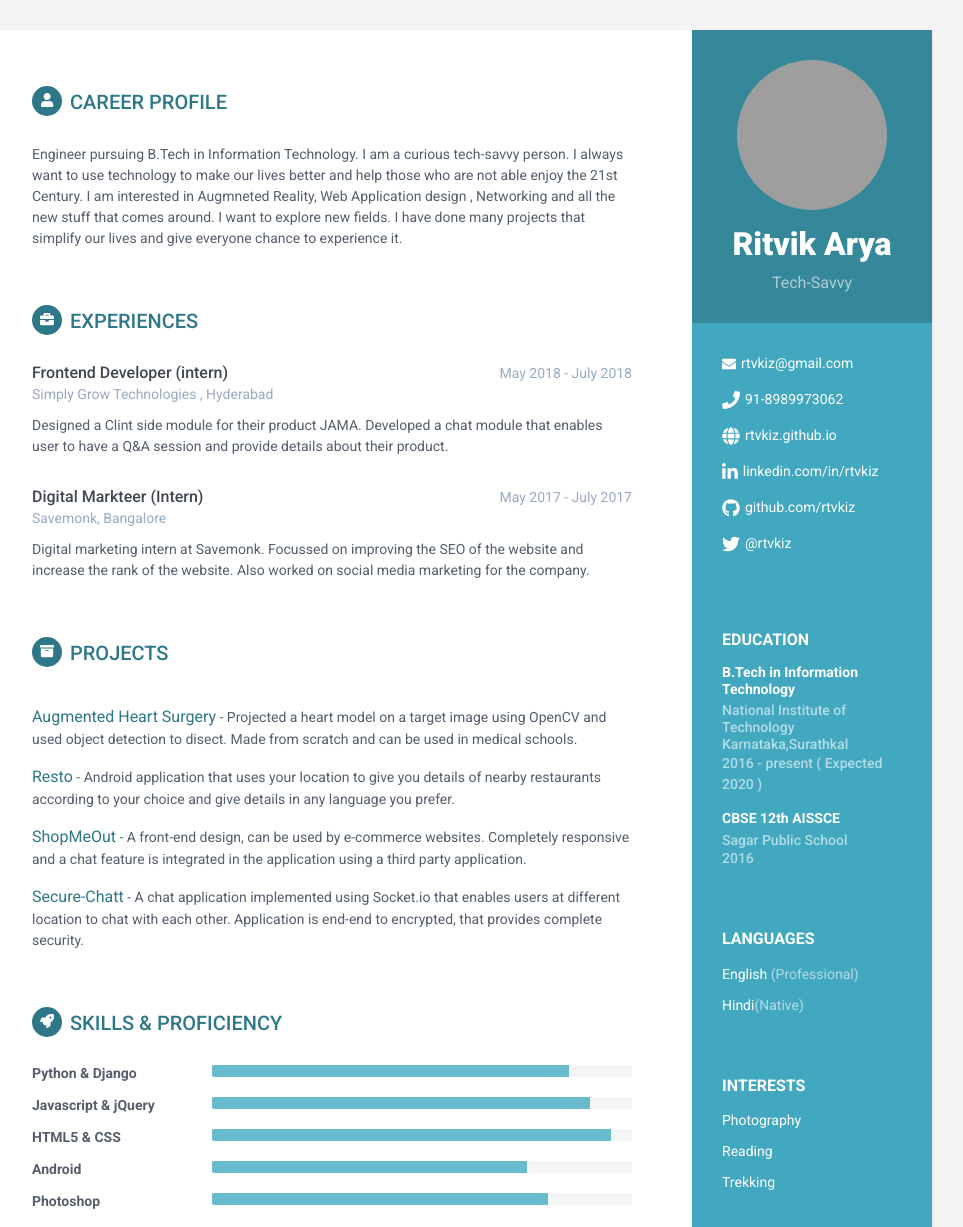
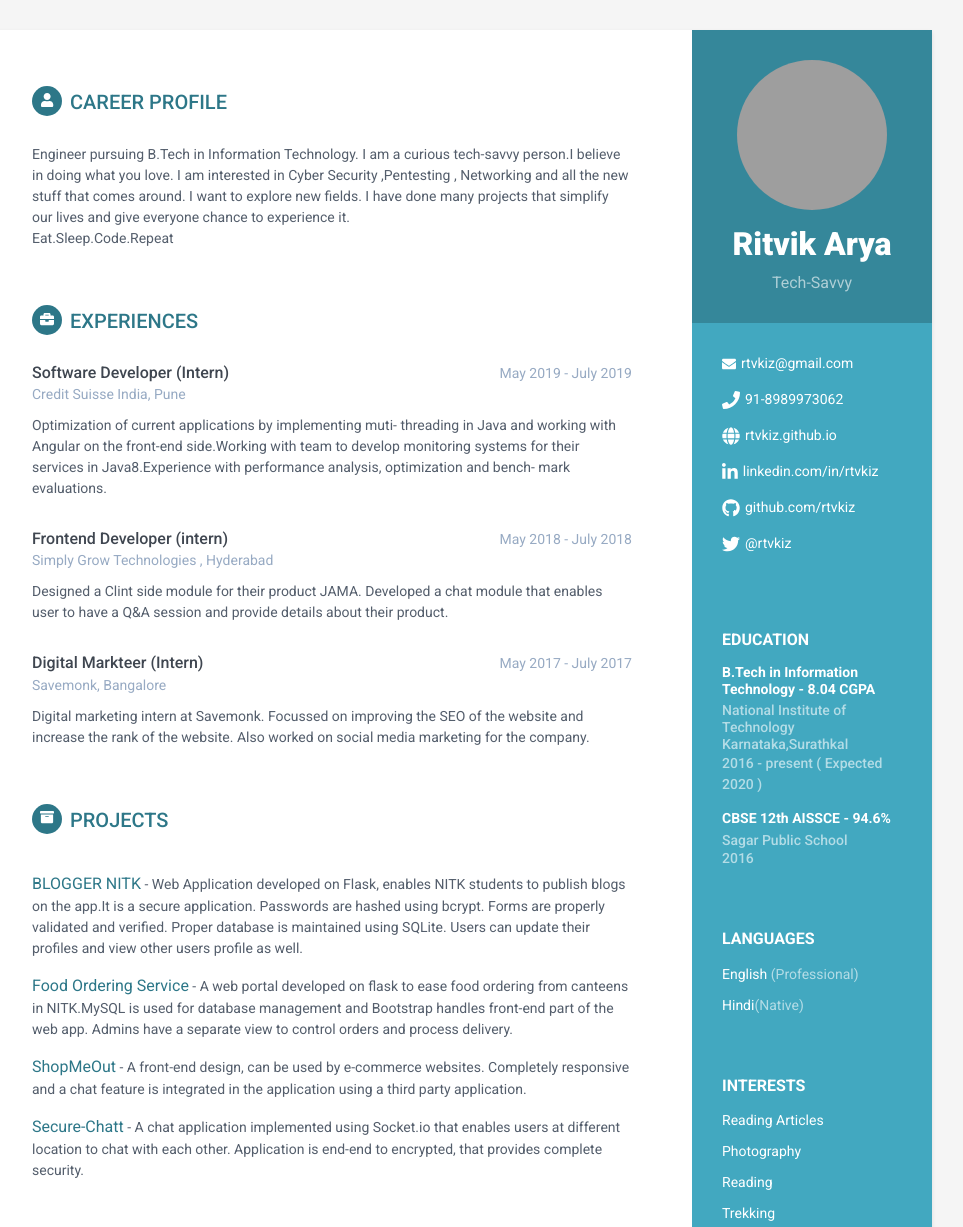
Before and after one commit to Kshitijgit1/rtvkiz.github.io, a plain HTML site: page index.html in a window 1280 px wide. Shown: the top 1227 px of the page, without its empty margins (188-1151 px from the left). Drawn offline with Linux system fonts and the light colour scheme; grey boxes are pictures that could not be loaded.

Commit message:
Update index.html

```diff
--- a/index.html
+++ b/index.html
@@ -9,7 +9,7 @@
     <meta name="viewport" content="width=device-width, initial-scale=1.0">
     <meta name="description" content="Responsive HTML5 Resume/CV Template for Developers">
     <meta name="author" content="Xiaoying Riley at 3rd Wave Media">
-
+    <link rel="shortcut icon" href="favicon.ico">
     <!-- Google Font -->
     <link href='https://fonts.googleapis.com/css?family=Roboto:400,500,400italic,300italic,300,500italic,700,700italic,900,900italic' rel='stylesheet' type='text/css'>
     <!-- FontAwesome JS -->
@@ -42,12 +42,12 @@
             <div class="education-container container-block">
                 <h2 class="container-block-title">Education</h2>
                 <div class="item">
-                    <h4 class="degree">B.Tech in Information Technology</h4>
+                    <h4 class="degree">B.Tech in Information Technology - 8.04 CGPA</h4>
                     <h5 class="meta">National Institute of Technology Karnataka,Surathkal</h5>
                     <div class="time">2016 - present ( Expected 2020 )</div>
                 </div><!--//item-->
                 <div class="item">
-                    <h4 class="degree">CBSE 12th AISSCE</h4>
+                    <h4 class="degree">CBSE 12th AISSCE - 94.6%</h4>
                     <h5 class="meta">Sagar Public School</h5>
                     <div class="time">2016</div>
                 </div><!--//item-->
@@ -65,6 +65,7 @@
             <div class="interests-container container-block">
                 <h2 class="container-block-title">Interests</h2>
                 <ul class="list-unstyled interests-list">
+                    <li>Reading Articles</li>
                     <li>Photography</li>
                     <li>Reading </li>
                     <li>Trekking</li>
@@ -78,13 +79,30 @@
             <section class="section summary-section">
                 <h2 class="section-title"><span class="icon-holder"><i class="fas fa-user"></i></span>Career Profile</h2>
                 <div class="summary">
-                    <p>Engineer pursuing B.Tech in Information Technology. I am a curious tech-savvy person. I always want to use technology to make our lives better and help those who are not able enjoy the 21st Century. I am interested in Augmneted Reality, Web Application design , Networking and all the new stuff that comes around. I want to explore new fields. I have done many projects that simplify our lives and give everyone chance to experience it.</p>
+                    <p>Engineer pursuing B.Tech in Information Technology. I am a curious tech-savvy person.I believe in doing what you love. I am interested in Cyber Security ,Pentesting , Networking and all the new stuff that comes around. I want to explore new fields. I have done many projects that simplify our lives and give everyone chance to experience it.
+                        <br>Eat.Sleep.Code.Repeat </p>
                 </div><!--//summary-->
             </section><!--//section-->
 
             <section class="section experiences-section">
                 <h2 class="section-title"><span class="icon-holder"><i class="fas fa-briefcase"></i></span>Experiences</h2>
+                    <div class="item">
+                    <div class="meta">
+                        <div class="upper-row">
+                            <h3 class="job-title">Software Developer (Intern)</h3>
+                            <div class="time">May 2019 - July 2019</div>
+                        </div><!--//upper-row-->
+                        <div class="company">Credit Suisse India, Pune</div>
+                    </div><!--//meta-->
+                    <div class="details">
+                        <p>Optimization of current applications by implementing muti-
+threading in Java and working with Angular on the front-end
+side.Working with team to develop monitoring systems for their
+services in Java8.Experience with performance analysis, optimization and bench-
+mark evaluations.</p>
 
+                    </div><!--//details-->
+                </div><!--//item-->
                 <div class="item">
                     <div class="meta">
                         <div class="upper-row">
@@ -124,18 +142,27 @@
                     <p></p>
                 </div><!--//intro-->
                 <div class="item">
-                    <span class="project-title"><a href="#hook">Augmented Heart Surgery</a></span> - <span class="project-tagline">Projected a heart model on a target image using OpenCV and used object detection to disect. Made from scratch and can be used in medical schools.</span>
+                    <span class="project-title"><a href="#hook">BLOGGER NITK</a></span> - <span class="project-tagline">Web Application developed on Flask, enables
+NITK students to publish blogs on the app.It is a secure application. Passwords are hashed
+using bcrypt. Forms are properly validated and
+verified. Proper database is maintained using SQLite.
+Users can update their profiles and view other
+users profile as well.</span>
 
                 </div><!--//item-->
                 <div class="item">
-                    <span class="project-title"><a href="https://github.com/rtvkiz" target="_blank">Resto</a></span> -
-                    <span class="project-tagline">Android application that uses your location to give you details of nearby restaurants according to your choice and give details in any language you prefer. </span>
+                    <span class="project-title"><a href="http://themes.3rdwavemedia.com/website-templates/responsive-bootstrap-theme-web-development-agencies-devstudio/" target="_blank">Food Ordering Service</a></span> -
+                    <span class="project-tagline">A web portal developed on flask to ease food
+ordering from canteens in NITK.MySQL is used for database management and
+Bootstrap handles front-end part of the web
+app. Admins have a separate view to control orders
+and process delivery.</span>
                 </div><!--//item-->
                 <div class="item">
-                    <span class="project-title"><a href="https://github.com/rtvkiz" target="_blank">ShopMeOut</a></span> - <span class="project-tagline">A front-end design, can be used by e-commerce websites. Completely responsive and a chat feature is integrated in the application using a third party application.</span>
+                    <span class="project-title"><a href="http://themes.3rdwavemedia.com/website-templates/responsive-bootstrap-theme-for-startups-tempo/" target="_blank">ShopMeOut</a></span> - <span class="project-tagline">A front-end design, can be used by e-commerce websites. Completely responsive and a chat feature is integrated in the application using a third party application.</span>
                 </div><!--//item-->
                 <div class="item">
-                    <span class="project-title"><a href="https://github.com/rtvkiz" target="_blank">Secure-Chatt</a></span> - <span class="project-tagline">A chat application implemented using Socket.io that enables users at different location to chat with each other. Application is end-end to encrypted, that provides complete security.</span>
+                    <span class="project-title"><a href="hhttp://themes.3rdwavemedia.com/website-templates/responsive-bootstrap-theme-mobile-apps-atom/" target="_blank">Secure-Chatt</a></span> - <span class="project-tagline">A chat application implemented using Socket.io that enables users at different location to chat with each other. Application is end-end to encrypted, that provides complete security.</span>
                 </div><!--//item-->
                <!--//item-->
             </section><!--//section-->
@@ -144,7 +171,7 @@
                 <h2 class="section-title"><span class="icon-holder"><i class="fas fa-rocket"></i></span>Skills &amp; Proficiency</h2>
                 <div class="skillset">
                     <div class="item">
-                        <h3 class="level-title">Python &amp; Django</h3>
+                        <h3 class="level-title">Python &amp; Flask</h3>
                         <div class="progress level-bar">
 						    <div class="progress-bar theme-progress-bar" role="progressbar" style="width: 85%" aria-valuenow="99" aria-valuemin="0" aria-valuemax="100"></div>
 						</div>
@@ -159,21 +186,21 @@
 
 
                     <div class="item">
-                        <h3 class="level-title">HTML5 &amp; CSS</h3>
+                        <h3 class="level-title">Pentesting Tools- Metasplot,Wireshark etc.</h3>
                         <div class="progress level-bar">
 							    <div class="progress-bar theme-progress-bar" role="progressbar" style="width: 95%" aria-valuenow="95" aria-valuemin="0" aria-valuemax="100"></div>
 						</div>
                     </div><!--//item-->
 
                     <div class="item">
-                        <h3 class="level-title">Android</h3>
+                        <h3 class="level-title">HTML5 &amp; CSS</h3>
                         <div class="progress level-bar">
 						    <div class="progress-bar theme-progress-bar" role="progressbar" style="width: 75%" aria-valuenow="85" aria-valuemin="0" aria-valuemax="100"></div>
 						</div>
                     </div><!--//item-->
 
                     <div class="item">
-                        <h3 class="level-title">Photoshop</h3>
+                        <h3 class="level-title">Android</h3>
                         <div class="progress level-bar">
 						    <div class="progress-bar theme-progress-bar" role="progressbar" style="width: 80%" aria-valuenow="60" aria-valuemin="0" aria-valuemax="100"></div>
 						</div>
```
